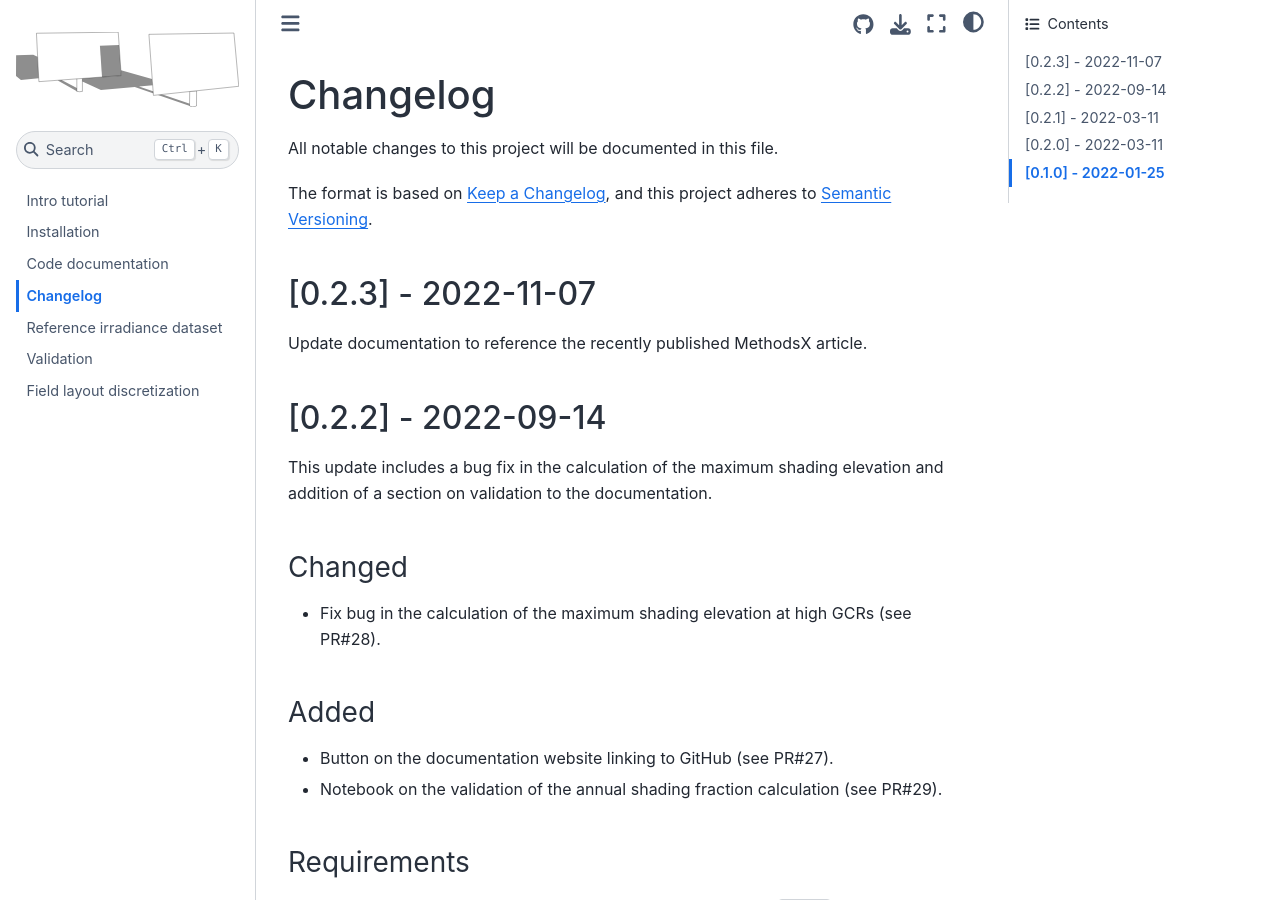
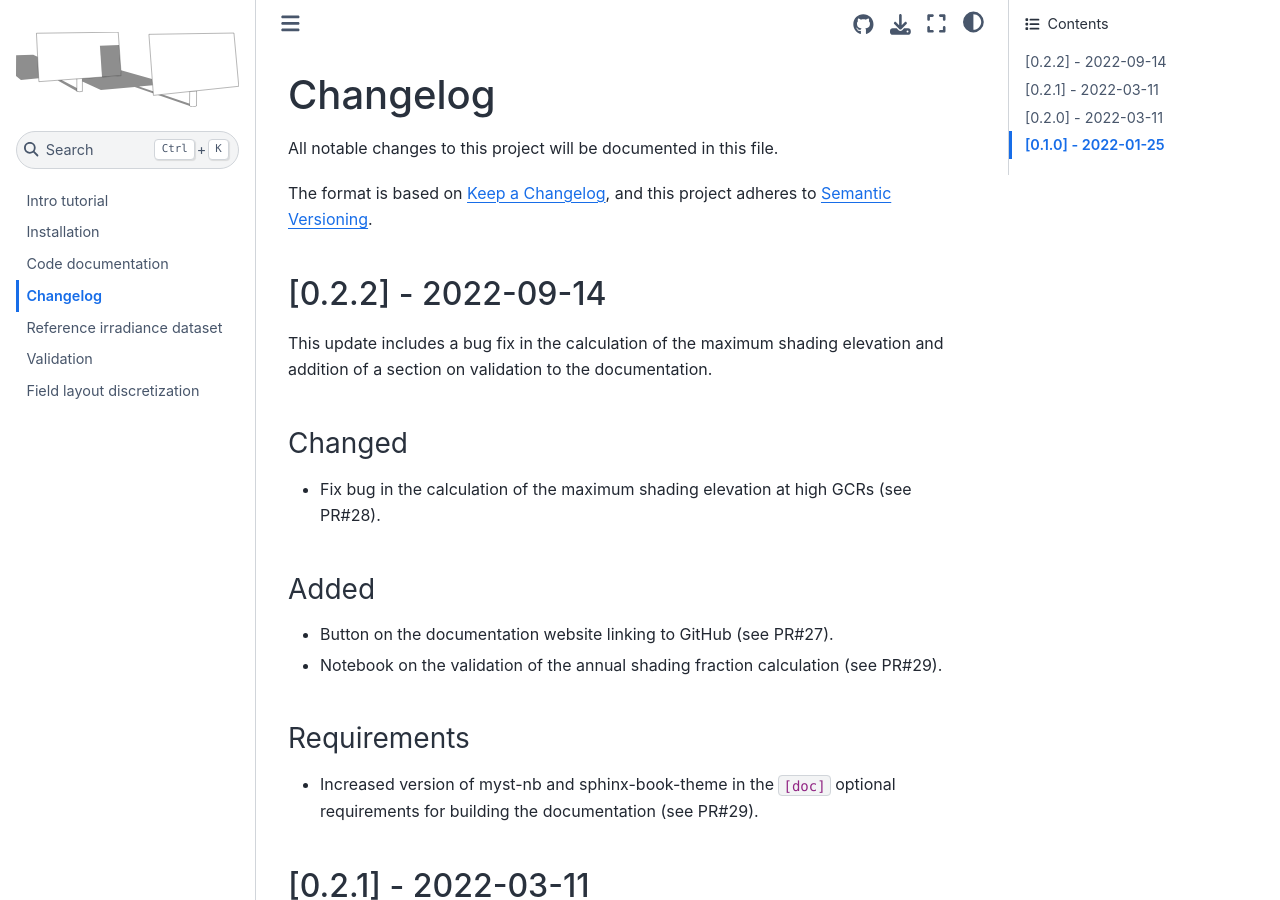
Before and after one commit to pvlib/twoaxistracking, a Sphinx documentation site: the page built from docs/source/whatsnew.md, in a window 1280 px wide and 900 px high. Built offline with Sphinx 7.4.7 and the Sphinx Book theme 1.1.4, drawn with Linux system fonts in a browser that asks for light colours.

Commit message:
Remove version upgrade

```diff
--- a/docs/source/whatsnew.md
+++ b/docs/source/whatsnew.md
@@ -4,8 +4,6 @@ All notable changes to this project will be documented in this file.
 The format is based on [Keep a Changelog](https://keepachangelog.com/en/1.0.0/),
 and this project adheres to [Semantic Versioning](https://semver.org/spec/v2.0.0.html).
 
-## [0.2.3] - 2022-11-07
-Update documentation to reference the recently published MethodsX article.
 
 ## [0.2.2] - 2022-09-14
 This update includes a bug fix in the calculation of the maximum shading elevation
--- a/setup.cfg
+++ b/setup.cfg
@@ -1,6 +1,6 @@
 [metadata]
 name = twoaxistracking
-version = 0.2.3
+version = 0.2.2
 author = 'Adam R. Jensen, Kevin Anderson'
 author_email = adam-r-j@hotmail.com
 description = twoaxistracking is a python package for simulating two-axis tracking solar collectors, particularly self-shading.
```
